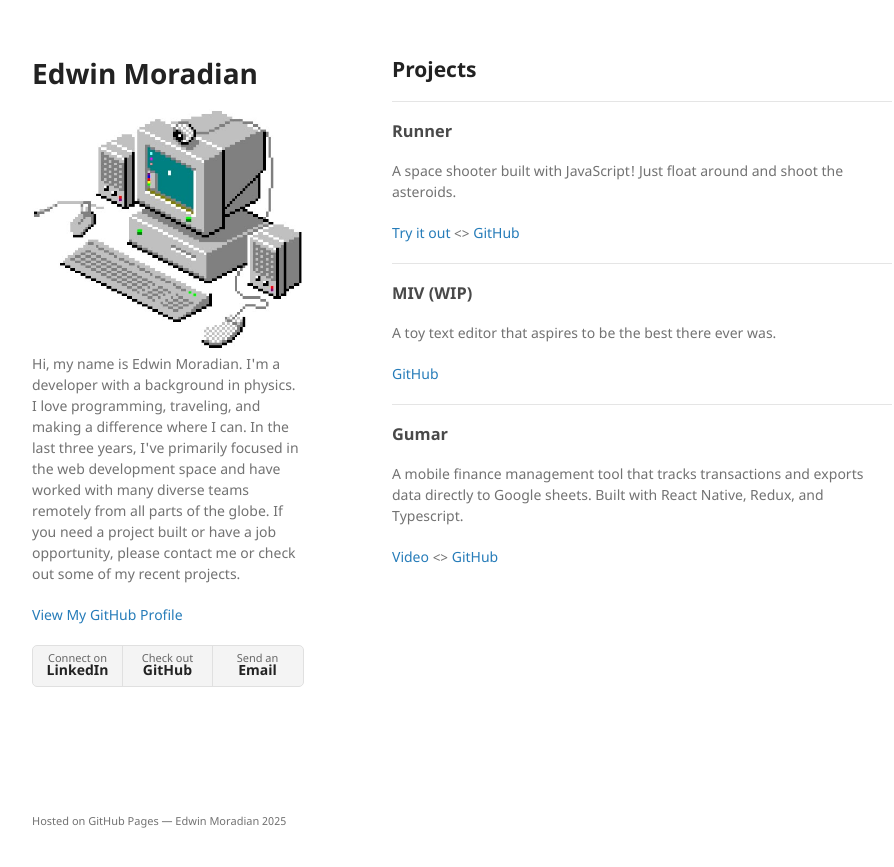
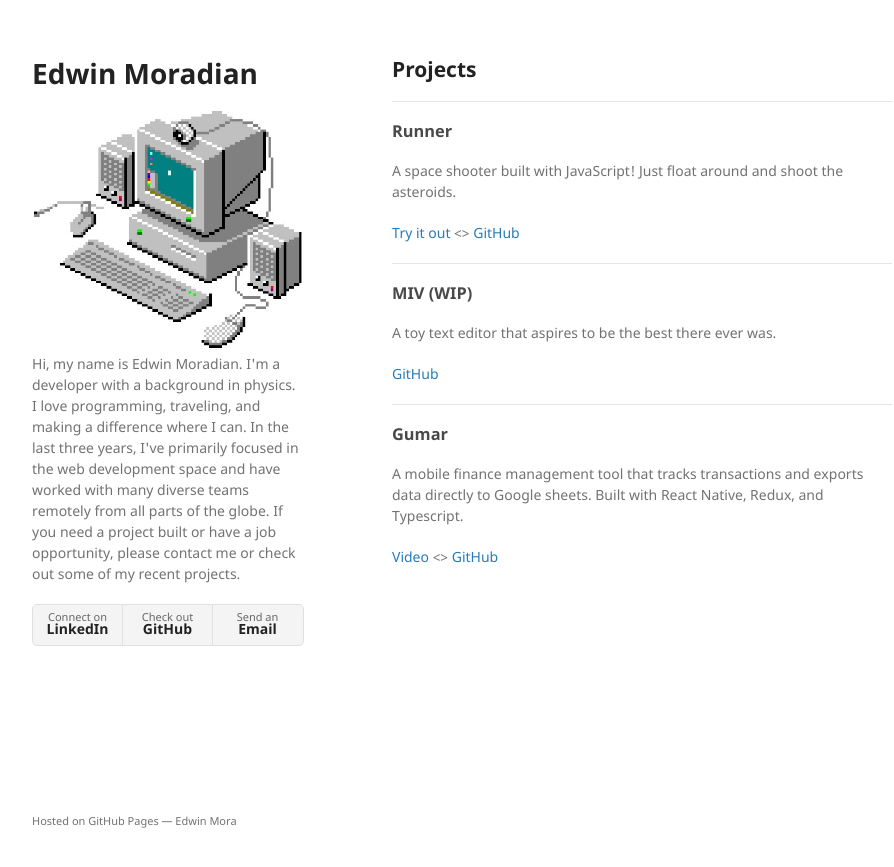
Before and after one commit to esmoradian/esmoradian.github.io, a Jekyll site: the page built from index.md, in a window 1280 px wide. Shown: the top 867 px of the page, without its empty margins (178-1072 px from the left). Built offline with Jekyll 4.4.1, drawn with Linux system fonts in a browser that asks for light colours; our own code applies the rules of GitHub Pages for plain Markdown files.

Commit message:
remove misc in default

```diff
--- a/_layouts/default.html
+++ b/_layouts/default.html
@@ -23,14 +23,6 @@
 
         <p>{{ site.description | default: site.github.project_tagline }}</p>
 
-        {% if site.github.is_project_page %}
-        <p class="view"><a href="{{ site.github.repository_url }}">View the Project on GitHub <small>{{ site.github.repository_nwo }}</small></a></p>
-        {% endif %}
-
-        {% if site.github.is_user_page %}
-        <p class="view"><a href="{{ site.github.owner_url }}">View My GitHub Profile</a></p>
-        {% endif %}
-
         {% if site.show_downloads %}
         <ul class="downloads">
           <li><a href="https://linkedin.com/in/edwin-moradian" target="_blank">Connect on<strong>LinkedIn</strong></a></li>
@@ -45,7 +37,7 @@
 
       </section>
       <footer>
-        <p><small>Hosted on GitHub Pages &mdash; Edwin Moradian 2025</a></small></p>
+        <p><small>Hosted on GitHub Pages &mdash; Edwin Mora</a></small></p>
       </footer>
     </div>
     <script src="{{ "/assets/js/scale.fix.js" | relative_url }}"></script>
```
Also changed, not shown: assets/img/logo.png (added), assets/img/mac-face-copy.jpg (added), assets/img/mac.jpg (added), assets/img/windows-pixel.png (added).
